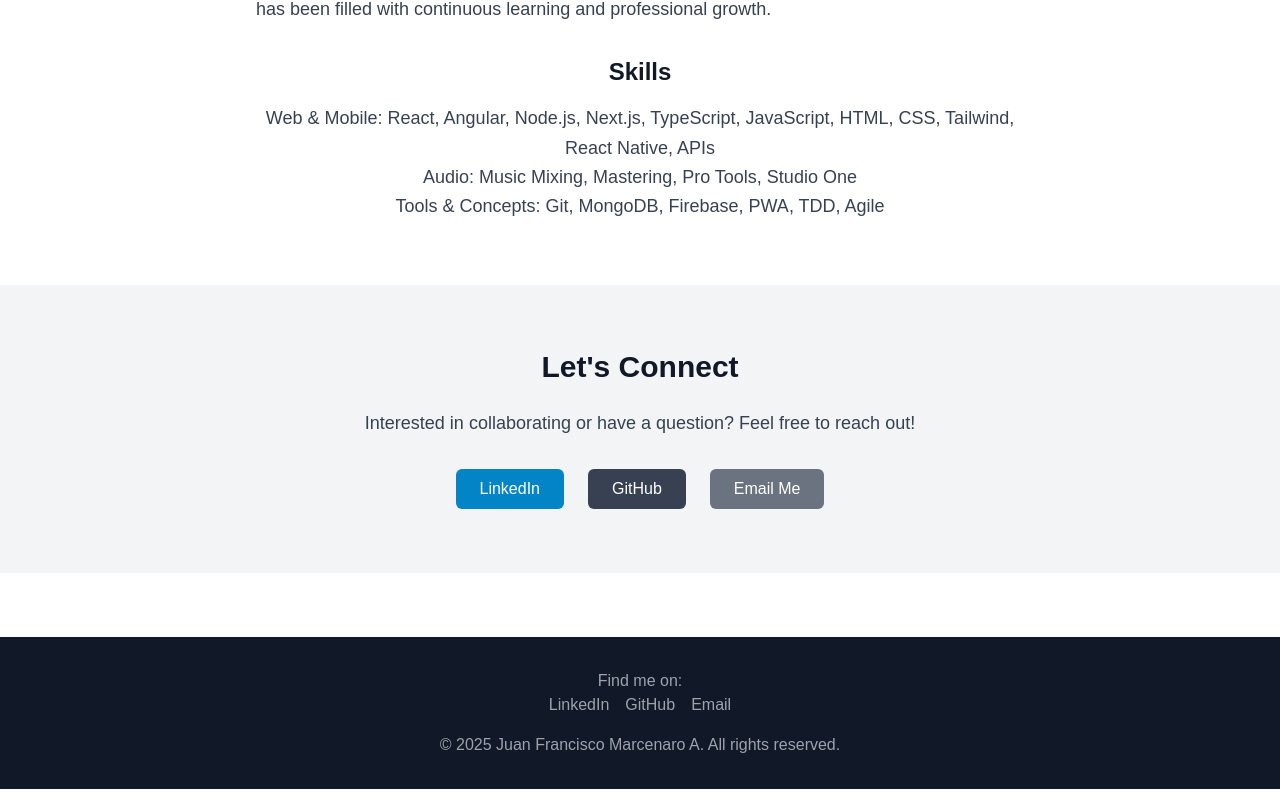
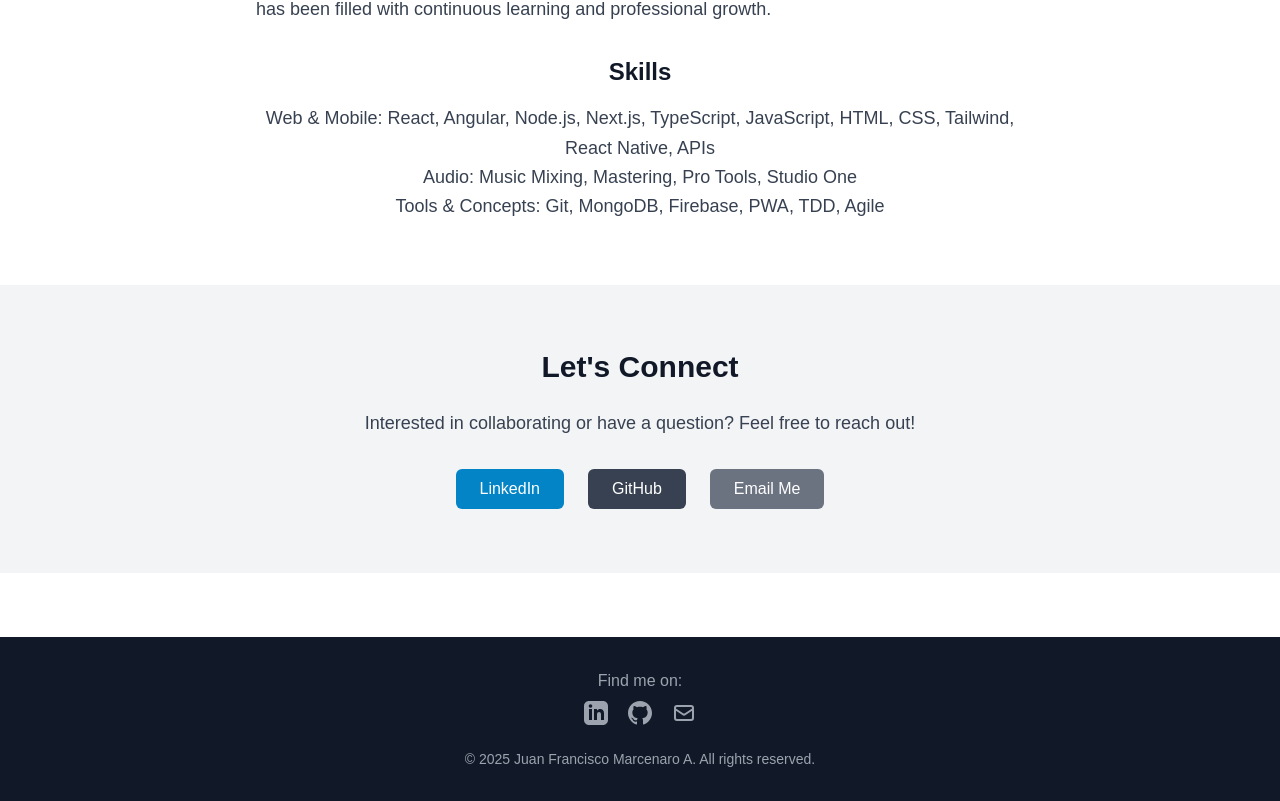
Before and after one commit to jf8989/jf-web, a Next.js app: page / in a window 1280 px wide. Shown: the part 1966-2767 px from the top of the page. Built offline with nearby package versions, Linux system fonts and the light colour scheme.

Commit message:
update metadata, improve layout structure, and enhance contact links with actual URLs

```diff
--- a/src/app/layout.tsx
+++ b/src/app/layout.tsx
@@ -14,8 +14,8 @@ const geistMono = Geist_Mono({
 });
 
 export const metadata: Metadata = {
-  title: "Create Next App",
-  description: "Generated by create next app",
+  title: "JF Portfolio", // Update title
+  description: "Portfolio website for Juan Francisco Marcenaro A.", // Update description
 };
 
 export default function RootLayout({
@@ -24,12 +24,15 @@ export default function RootLayout({
   children: React.ReactNode;
 }>) {
   return (
-    <html lang="en">
+    // Ensure no whitespace before/after suppressHydrationWarning or lang
+    <html lang="en" suppressHydrationWarning={true}>
+      {/* Ensure no whitespace before/after body tag */}
       <body
         className={`${geistSans.variable} ${geistMono.variable} antialiased`}
       >
         {children}
       </body>
+      {/* Ensure no whitespace after closing body tag */}
     </html>
   );
 }
--- a/src/components/ContactSection.tsx
+++ b/src/components/ContactSection.tsx
@@ -16,7 +16,7 @@ const ContactSection: React.FC = () => {
         <div className="flex justify-center space-x-6">
           {/* Placeholder Links - Replace # with actual URLs */}
           <a
-            href="#" // Replace with your LinkedIn URL
+            href="https://www.linkedin.com/in/jfmarcenaroa/"
             target="_blank"
             rel="noopener noreferrer"
             className="bg-sky-600 text-white font-medium py-2 px-6 rounded-md hover:bg-sky-700 transition duration-300"
@@ -24,7 +24,7 @@ const ContactSection: React.FC = () => {
             LinkedIn
           </a>
           <a
-            href="#" // Replace with your GitHub URL
+            href="https://github.com/jf8989?tab=repositories"
             target="_blank"
             rel="noopener noreferrer"
             className="bg-gray-700 text-white font-medium py-2 px-6 rounded-md hover:bg-gray-800 transition duration-300"
@@ -32,7 +32,7 @@ const ContactSection: React.FC = () => {
             GitHub
           </a>
           <a
-            href="mailto:your-email@example.com" // Replace with your email
+            href="mailto:juanfrajf.contacto@gmail.com"
             className="bg-gray-500 text-white font-medium py-2 px-6 rounded-md hover:bg-gray-600 transition duration-300"
           >
             Email Me
--- a/src/components/Footer.tsx
+++ b/src/components/Footer.tsx
@@ -4,24 +4,83 @@ import React from "react";
 const Footer: React.FC = () => {
   const currentYear = new Date().getFullYear();
 
+  // URLs copied from ContactSection
+  const linkedinUrl = "https://www.linkedin.com/in/jfmarcenaroa/";
+  const githubUrl = "https://github.com/jf8989?tab=repositories";
+  const email = "juanfrajf.contacto@gmail.com";
+
   return (
     <footer className="bg-gray-900 text-gray-400 py-8 mt-16">
       <div className="container mx-auto px-4 text-center">
-        {/* Placeholder for Social Links */}
+        {/* Social Links with Icons */}
         <div className="mb-4">
-          <p>Find me on:</p>
-          {/* Add actual links later */}
-          <a href="#" className="mx-2 hover:text-sky-300">
-            LinkedIn
-          </a>
-          <a href="#" className="mx-2 hover:text-sky-300">
-            GitHub
-          </a>
-          <a href="#" className="mx-2 hover:text-sky-300">
-            Email
-          </a>
+          <p className="mb-2">Find me on:</p>
+          <div className="flex justify-center items-center space-x-5">
+            {" "}
+            {/* Increased spacing slightly */}
+            {/* LinkedIn Icon Link */}
+            <a
+              href={linkedinUrl}
+              target="_blank"
+              rel="noopener noreferrer"
+              aria-label="LinkedIn Profile"
+              className="text-gray-400 hover:text-sky-300 transition-colors duration-300"
+            >
+              <svg
+                className="w-6 h-6"
+                fill="currentColor"
+                viewBox="0 0 24 24"
+                aria-hidden="true"
+              >
+                <path d="M19 0h-14c-2.761 0-5 2.239-5 5v14c0 2.761 2.239 5 5 5h14c2.762 0 5-2.239 5-5v-14c0-2.761-2.238-5-5-5zm-11 19h-3v-11h3v11zm-1.5-12.268c-.966 0-1.75-.79-1.75-1.764s.784-1.764 1.75-1.764 1.75.79 1.75 1.764-.783 1.764-1.75 1.764zm13.5 12.268h-3v-5.604c0-3.368-4-3.113-4 0v5.604h-3v-11h3v1.765c1.396-2.586 7-2.777 7 2.476v6.759z" />
+              </svg>
+            </a>
+            {/* GitHub Icon Link */}
+            <a
+              href={githubUrl}
+              target="_blank"
+              rel="noopener noreferrer"
+              aria-label="GitHub Profile"
+              className="text-gray-400 hover:text-sky-300 transition-colors duration-300"
+            >
+              <svg
+                className="w-6 h-6"
+                fill="currentColor"
+                viewBox="0 0 24 24"
+                aria-hidden="true"
+              >
+                <path d="M12 0c-6.626 0-12 5.373-12 12 0 5.302 3.438 9.8 8.207 11.387.599.111.793-.261.793-.577v-2.234c-3.338.726-4.033-1.416-4.033-1.416-.546-1.387-1.333-1.756-1.333-1.756-1.089-.745.083-.729.083-.729 1.205.084 1.839 1.237 1.839 1.237 1.07 1.834 2.807 1.304 3.492.997.107-.775.418-1.305.762-1.604-2.665-.305-5.467-1.334-5.467-5.931 0-1.311.469-2.381 1.236-3.221-.124-.303-.535-1.524.117-3.176 0 0 1.008-.322 3.301 1.23.957-.266 1.983-.399 3.003-.404 1.02.005 2.047.138 3.006.404 2.291-1.552 3.297-1.23 3.297-1.23.653 1.653.242 2.874.118 3.176.77.84 1.235 1.911 1.235 3.221 0 4.609-2.807 5.624-5.479 5.921.43.372.823 1.102.823 2.222v3.293c0 .319.192.694.801.576 4.765-1.589 8.199-6.086 8.199-11.386 0-6.627-5.373-12-12-12z" />
+              </svg>
+            </a>
+            {/* Email Icon Link */}
+            <a
+              href={`mailto:${email}`}
+              aria-label="Send Email"
+              className="text-gray-400 hover:text-sky-300 transition-colors duration-300"
+            >
+              <svg
+                className="w-6 h-6"
+                fill="none"
+                stroke="currentColor"
+                viewBox="0 0 24 24"
+                xmlns="http://www.w3.org/2000/svg"
+                aria-hidden="true"
+              >
+                <path
+                  strokeLinecap="round"
+                  strokeLinejoin="round"
+                  strokeWidth="2"
+                  d="M3 8l7.89 5.26a2 2 0 002.22 0L21 8M5 19h14a2 2 0 002-2V7a2 2 0 00-2-2H5a2 2 0 00-2 2v10a2 2 0 002 2z"
+                ></path>
+              </svg>
+            </a>
+          </div>
         </div>
-        <p>© {currentYear} Juan Francisco Marcenaro A. All rights reserved.</p>
+        <p className="mt-6 text-sm">
+          {" "}
+          {/* Added margin top */}© {currentYear} Juan Francisco Marcenaro A.
+          All rights reserved.
+        </p>
       </div>
     </footer>
   );
--- a/src/data/projects.ts
+++ b/src/data/projects.ts
@@ -59,7 +59,7 @@ export const projectsData: ProjectType[] = [
     ],
     imageUrl: "/images/api.jpg",
     githubUrl: "https://github.com/jf8989/j-flix",
-    liveUrl: "https://j-flix-omega.vercel.app/", // Link to API (might show default message)
+    liveUrl: "https://j-flixcom.netlify.app/", // Link to API (might show default message)
     videoUrl: null,
     tags: ["Node.js", "API", "Backend", "REST", "MongoDB", "Authentication"],
   },
```
